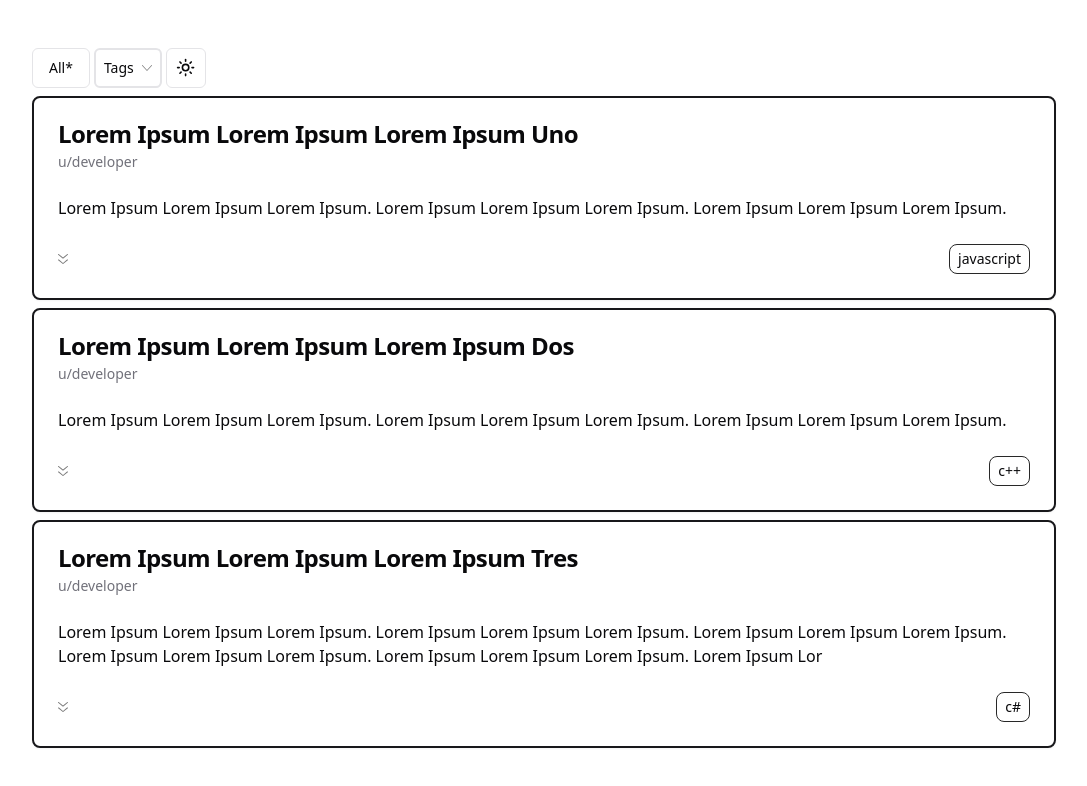
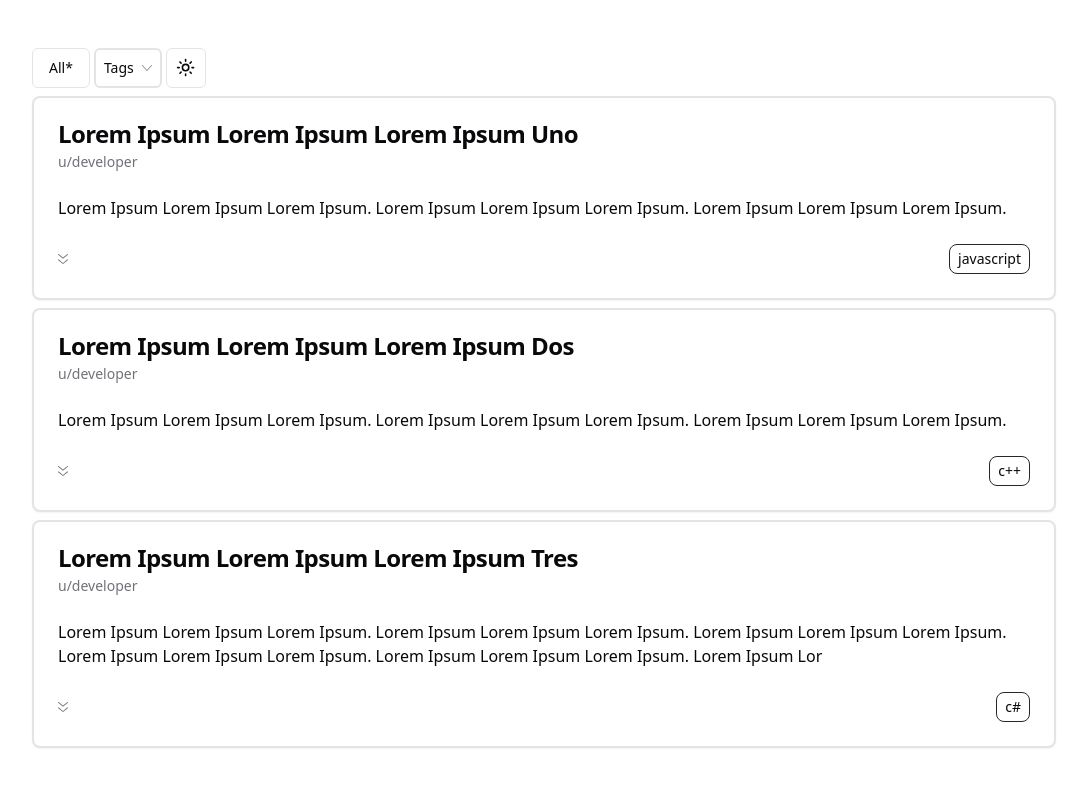
Before and after one commit to Zid-er/codeinsight, a Next.js app: page / in a window 1280 px wide. Shown: the top 786 px of the page, without its empty margins (96-1183 px from the left). Built offline with nearby package versions, Linux system fonts and the light colour scheme.

Commit message:
removed borders on cards

```diff
--- a/src/components/PreviewCard.tsx
+++ b/src/components/PreviewCard.tsx
@@ -35,7 +35,7 @@ const PreviewCard = ({
     }
 
     return (
-        <Card className='border-2 border-zinc-900'>
+        <Card className='border-2'>
             <CardHeader>
                 <CardTitle>{title}</CardTitle>
                 <CardDescription>u/developer</CardDescription>
```
